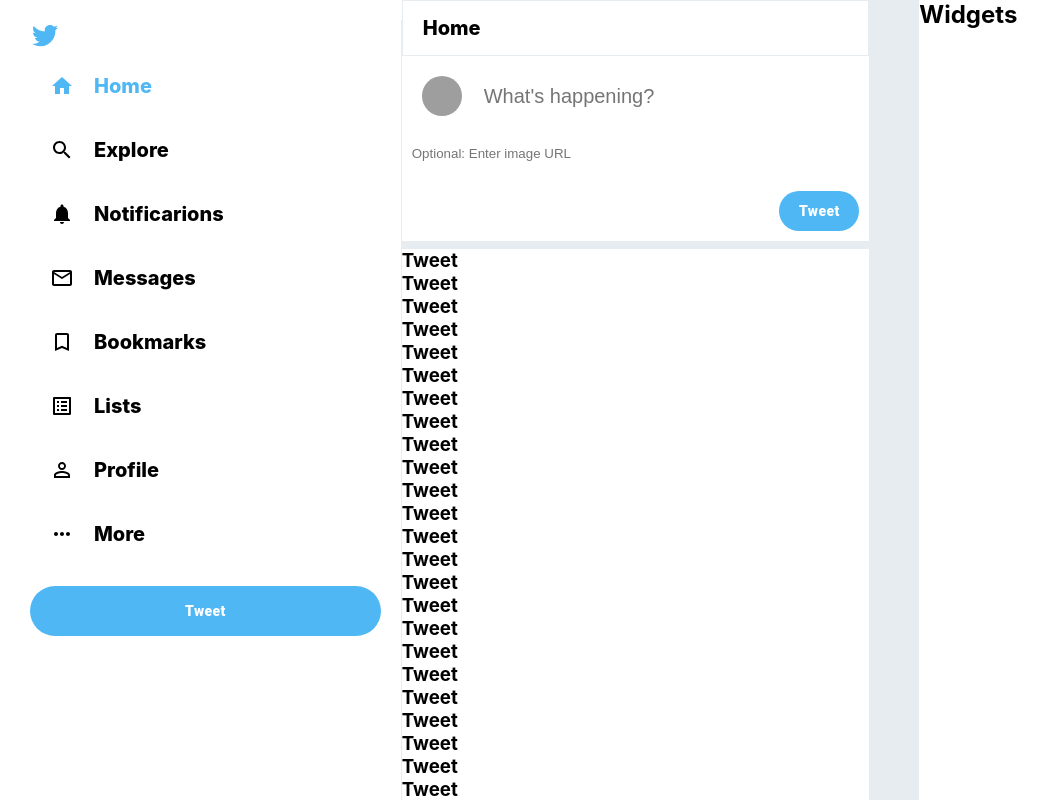
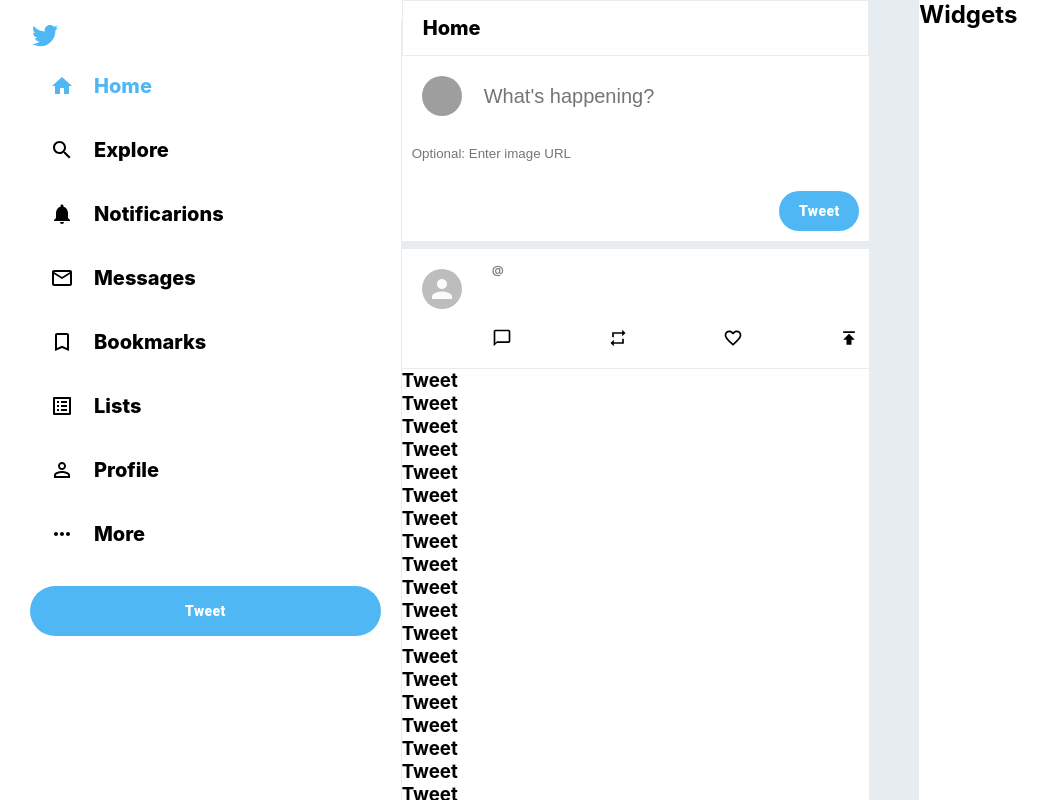
Before and after one commit to nezlobnaya/twitter_clone_with_react, a React (Create React App) app: page / in a window 1280 px wide. Shown: the whole page, without its empty margins (0-1050 px from the left). Built offline with nearby package versions, Linux system fonts and the light colour scheme; grey boxes are pictures that could not be loaded.

Commit message:
added Post component and npm i react-twitter-embed

```diff
--- a/package.json
+++ b/package.json
@@ -10,7 +10,8 @@
     "@testing-library/user-event": "^7.1.2",
     "react": "^16.13.1",
     "react-dom": "^16.13.1",
-    "react-scripts": "3.4.1"
+    "react-scripts": "3.4.1",
+    "react-twitter-embed": "^3.0.3"
   },
   "scripts": {
     "start": "react-scripts start",
--- a/src/components/Feed/Feed.js
+++ b/src/components/Feed/Feed.js
@@ -1,6 +1,7 @@
 import React from 'react'
 import TweetBox from '../TweetBox/TweetBox'
 import './Feed.css'
+import Post from '../Post/Post'
 
 function Feed() {
     return (
@@ -9,6 +10,7 @@
                 <h2>Home</h2>
             </div>
             <TweetBox />
+            <Post />
             <h3>Tweet</h3>
             <h3>Tweet</h3>
             <h3>Tweet</h3>
--- /dev/null
+++ b/src/components/Post/Post.css
@@ -0,0 +1,46 @@
+.post {
+    display: flex;
+    align-items: flex-start;
+    border-bottom: 1px solid var(--twitter-background);
+    padding-bottom: 10px;
+  }
+
+  .post__body {
+    flex: 1;
+    padding: 10px;
+  }
+
+  .post__body > img {
+    border-radius: 20px;
+  }
+
+  .post__footer {
+    display: flex;
+    justify-content: space-between;
+    margin-top: 20px;
+  }
+
+  .post__headerDescription {
+    margin-bottom: 10px;
+    font-size: 15px;
+  }
+
+  .post__headerText > h3 {
+    font-size: 15px;
+    margin-bottom: 5px;
+  }
+
+  .post__badge {
+    font-size: 14px !important;
+    color: var(--twitter-color);
+  }
+
+  .post__headerSpecial {
+    font-weight: 600;
+    font-size: 12px;
+    color: gray;
+  }
+
+  .post__avatar {
+    padding: 20px;
+  }
--- /dev/null
+++ b/src/components/Post/Post.js
@@ -0,0 +1,45 @@
+import React, { forwardRef } from "react";
+import "./Post.css";
+import { Avatar } from "@material-ui/core";
+import VerifiedUserIcon from "@material-ui/icons/VerifiedUser";
+import ChatBubbleOutlineIcon from "@material-ui/icons/ChatBubbleOutline";
+import RepeatIcon from "@material-ui/icons/Repeat";
+import FavoriteBorderIcon from "@material-ui/icons/FavoriteBorder";
+import PublishIcon from "@material-ui/icons/Publish";
+
+const Post = forwardRef(
+  ({ displayName, username, verified, text, image, avatar }, ref) => {
+    return (
+      <div className="post" ref={ref}>
+        <div className="post__avatar">
+          <Avatar src={avatar} />
+        </div>
+        <div className="post__body">
+          <div className="post__header">
+            <div className="post__headerText">
+              <h3>
+                {displayName}{" "}
+                <span className="post__headerSpecial">
+                  {verified && <VerifiedUserIcon className="post__badge" />} @
+                  {username}
+                </span>
+              </h3>
+            </div>
+            <div className="post__headerDescription">
+              <p>{text}</p>
+            </div>
+          </div>
+          <img src={image} alt="" />
+          <div className="post__footer">
+            <ChatBubbleOutlineIcon fontSize="small" />
+            <RepeatIcon fontSize="small" />
+            <FavoriteBorderIcon fontSize="small" />
+            <PublishIcon fontSize="small" />
+          </div>
+        </div>
+      </div>
+    );
+  }
+);
+
+export default Post;
```
Also changed, not shown: src/App.js (line endings or trailing spaces), 1 other file (tests, documents, lock files or other folders).
